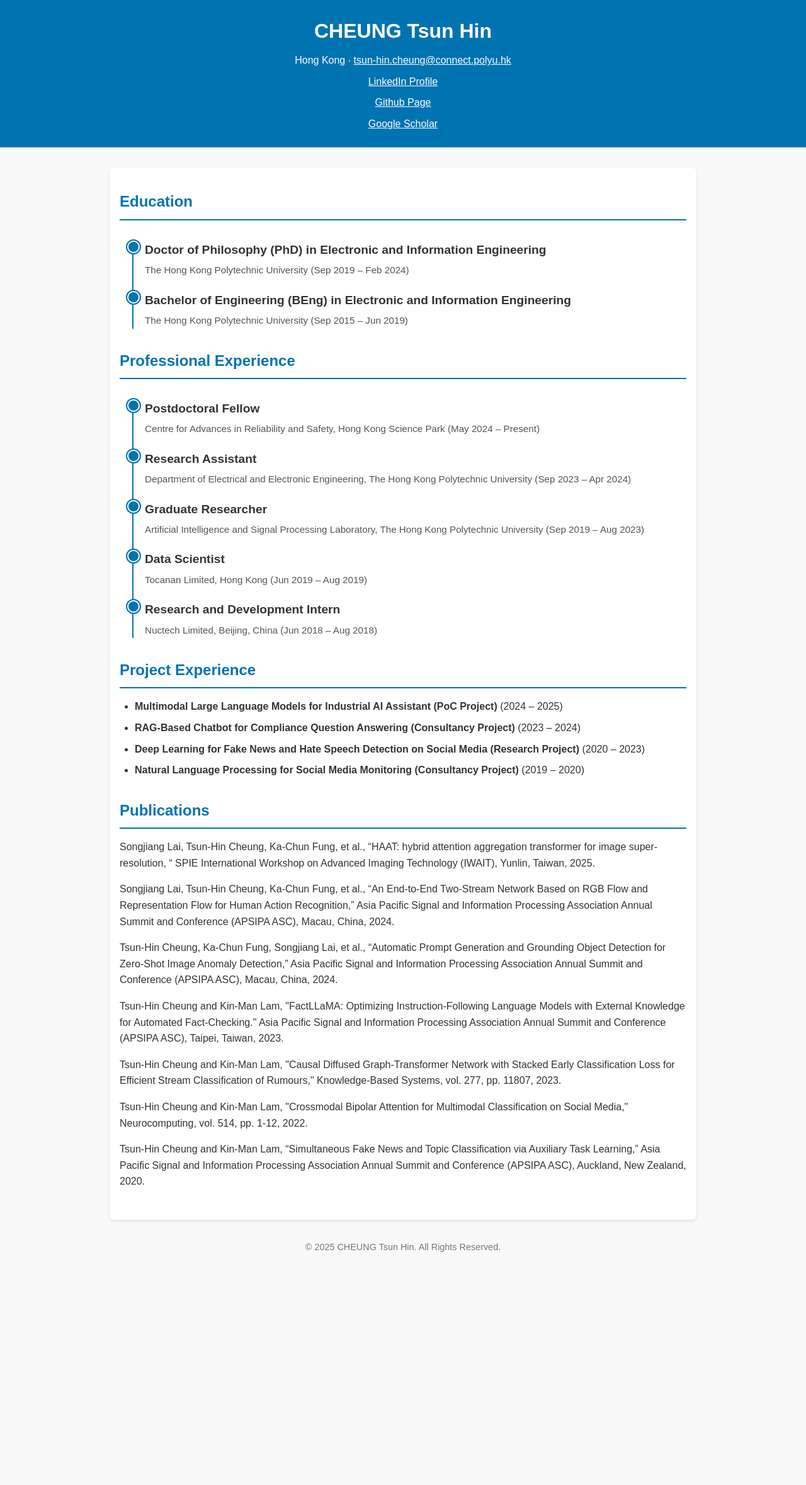
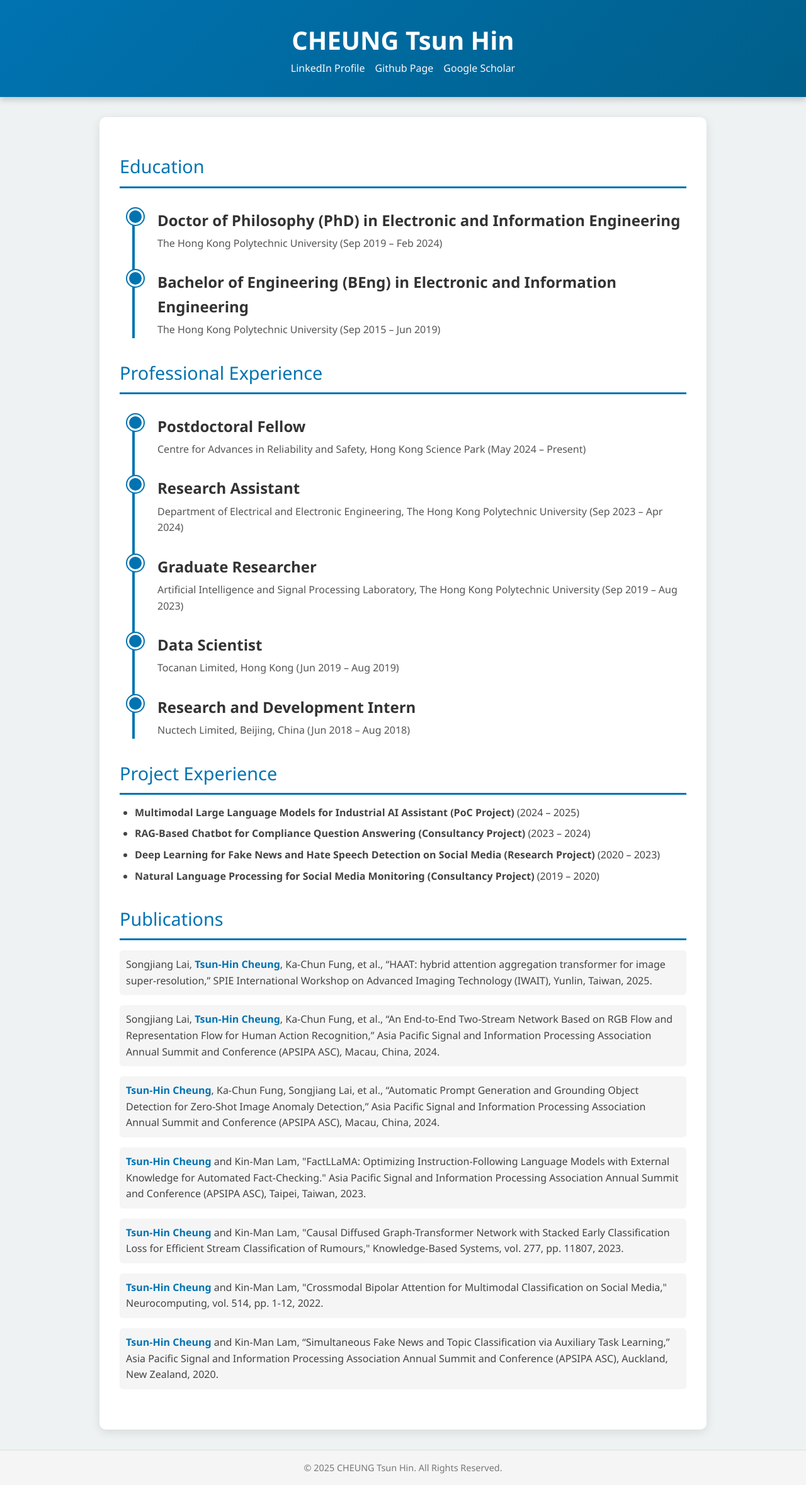
Before and after one commit to thcheung/thcheung.github.io, a Jekyll site: the page built from index.markdown, in a window 1280 px wide. Shown: the whole page at 63% size. Built offline with Jekyll 4.4.1, drawn with Linux system fonts in a browser that asks for light colours; before the commit the page ends 1992 px from its top, so only the background shows below that.

Commit message:
fix codes

```diff
--- a/_layouts/home.html
+++ b/_layouts/home.html
@@ -6,42 +6,62 @@
     <title>CHEUNG Tsun Hin, PhD</title>
     <style>
         body {
-            font-family: Arial, sans-serif;
+            font-family: 'Segoe UI', Tahoma, Geneva, Verdana, sans-serif;
             margin: 0;
             padding: 0;
             line-height: 1.6;
-            color: #333;
-            background-color: #f9f9f9;
+            color: #444;
+            background-color: #eef2f3;
         }
 
         header {
-            background: #0073b1;
+            background: linear-gradient(135deg, #0073b1, #005f8a);
             color: white;
-            padding: 1.5rem 1rem;
+            padding: 2rem 1rem;
             text-align: center;
+            box-shadow: 0 4px 10px rgba(0, 0, 0, 0.2);
+        }
+
+        header img {
+            max-width: 100px;
+            margin-bottom: 1rem;
         }
 
         header h1 {
             margin: 0;
-            font-size: 2rem;
+            font-size: 2.5rem;
+            font-weight: 700;
         }
 
         header p {
-            margin: 0.5rem 0 0;
+            margin: 0.5rem 0;
+            font-size: 1.1rem;
         }
 
-        header a {
-            color: white;
-            text-decoration: underline;
+        .contact-info {
+            display: flex;
+            justify-content: center;
+            gap: 1rem;
+            flex-wrap: wrap;
+        }
+
+        .contact-info a {
+            color: #f9f9f9;
+            text-decoration: none;
+            transition: color 0.3s;
+        }
+
+        .contact-info a:hover {
+            color: #d1d1d1;
         }
 
         .container {
             max-width: 900px;
             margin: 2rem auto;
-            padding: 1rem;
+            padding: 2rem;
             background: white;
-            box-shadow: 0 2px 5px rgba(0, 0, 0, 0.1);
-            border-radius: 8px;
+            box-shadow: 0 4px 15px rgba(0, 0, 0, 0.1);
+            border-radius: 10px;
         }
 
         .section {
@@ -49,11 +69,12 @@
         }
 
         .section h2 {
-            border-bottom: 2px solid #0073b1;
+            border-bottom: 3px solid #0073b1;
             margin-bottom: 1rem;
             padding-bottom: 0.5rem;
-            font-size: 1.5rem;
+            font-size: 1.8rem;
             color: #0073b1;
+            font-weight: 500;
         }
 
         .timeline {
@@ -69,14 +90,14 @@
             left: 20px;
             top: 0;
             bottom: 0;
-            width: 2px;
+            width: 4px;
             background: #0073b1;
         }
 
         .timeline-item {
             position: relative;
-            margin-bottom: 20px;
-            padding-left: 40px;
+            margin-bottom: 30px;
+            padding-left: 60px;
         }
 
         .timeline-item:last-child {
@@ -88,23 +109,24 @@
             position: absolute;
             left: 12px;
             top: 0;
-            width: 16px;
-            height: 16px;
+            width: 20px;
+            height: 20px;
             background: #0073b1;
-            border: 2px solid white;
+            border: 3px solid white;
             border-radius: 50%;
             box-shadow: 0 0 0 2px #0073b1;
         }
 
         .timeline-item h3 {
             margin: 0;
-            font-size: 1.2rem;
+            font-size: 1.5rem;
             color: #333;
+            font-weight: 600;
         }
 
         .timeline-item p {
             margin: 0.3rem 0 0;
-            font-size: 0.95rem;
+            font-size: 1rem;
             color: #555;
         }
 
@@ -124,6 +146,19 @@
 
         .publications ul li {
             margin-bottom: 1rem;
+            padding: 10px;
+            background: #f5f5f5;
+            border-radius: 5px;
+            transition: background 0.3s;
+        }
+
+        .publications ul li:hover {
+            background: #e0e0e0;
+        }
+
+        .publications ul li strong {
+            color: #0073b1;
+            font-weight: 700;
         }
 
         footer {
@@ -131,16 +166,20 @@
             margin-top: 2rem;
             font-size: 0.9rem;
             color: #777;
+            padding: 1rem 0;
+            background: #f5f5f5;
+            border-top: 1px solid #ddd;
         }
     </style>
 </head>
 <body>
     <header>
         <h1>CHEUNG Tsun Hin</h1>
-        <p>Hong Kong ∙ <a href="mailto:tsun-hin.cheung@connect.polyu.hk">tsun-hin.cheung@connect.polyu.hk</a> </p>
-        <p><a href="https://www.linkedin.com/in/tsunhincheung" target="_blank">LinkedIn Profile</a></p>
-        <p><a href="https://github.com/thcheung" target="_blank">Github Page</a></p>
-        <p><a href="https://scholar.google.com/citations?user=v5UKVvAAAAAJ&hl=en" target="_blank">Google Scholar</a></p>
+        <div class="contact-info">
+            <a href="https://www.linkedin.com/in/tsunhincheung" target="_blank">LinkedIn Profile</a>
+            <a href="https://github.com/thcheung" target="_blank">Github Page</a>
+            <a href="https://scholar.google.com/citations?user=v5UKVvAAAAAJ&hl=en" target="_blank">Google Scholar</a>
+        </div>
     </header>
 
     <div class="container">
@@ -197,14 +236,13 @@
         <div class="section publications">
             <h2>Publications</h2>
             <ul>
-              <li>Songjiang Lai, Tsun-Hin Cheung, Ka-Chun Fung, et al., “HAAT: hybrid attention aggregation transformer for image super-resolution, “ SPIE International Workshop on Advanced Imaging Technology (IWAIT), Yunlin, Taiwan, 2025.</li>
-                <li>Songjiang Lai, Tsun-Hin Cheung, Ka-Chun Fung, et al., “An End-to-End Two-Stream Network Based on RGB Flow and Representation Flow for Human Action Recognition,” Asia Pacific Signal and Information Processing Association Annual Summit and Conference (APSIPA ASC), Macau, China, 2024. </li>
-                  <li>Tsun-Hin Cheung, Ka-Chun Fung, Songjiang Lai, et al., “Automatic Prompt Generation and Grounding Object Detection for Zero-Shot Image Anomaly Detection,” Asia Pacific Signal and Information Processing Association Annual Summit and Conference (APSIPA ASC), Macau, China, 2024. </li>
-                    <li>Tsun-Hin Cheung and Kin-Man Lam, "FactLLaMA: Optimizing Instruction-Following Language Models with External Knowledge for Automated Fact-Checking." Asia Pacific Signal and Information Processing Association Annual Summit and Conference (APSIPA ASC), Taipei, Taiwan, 2023. </li>
-                      <li>Tsun-Hin Cheung and Kin-Man Lam, "Causal Diffused Graph-Transformer Network with Stacked Early Classification Loss for Efficient Stream Classification of Rumours," Knowledge-Based Systems, vol. 277, pp. 11807, 2023.  </li>
-                        <li>Tsun-Hin Cheung and Kin-Man Lam, "Crossmodal Bipolar Attention for Multimodal Classification on Social Media," Neurocomputing, vol. 514, pp. 1-12, 2022. </li>
-                          <li>Tsun-Hin Cheung and Kin-Man Lam, “Simultaneous Fake News and Topic Classification via Auxiliary Task Learning,” Asia Pacific Signal and Information Processing Association Annual Summit and Conference (APSIPA ASC), Auckland, New Zealand, 2020.</li>
-
+              <li>Songjiang Lai, <strong>Tsun-Hin Cheung</strong>, Ka-Chun Fung, et al., “HAAT: hybrid attention aggregation transformer for image super-resolution,” SPIE International Workshop on Advanced Imaging Technology (IWAIT), Yunlin, Taiwan, 2025.</li>
+                <li>Songjiang Lai, <strong>Tsun-Hin Cheung</strong>, Ka-Chun Fung, et al., “An End-to-End Two-Stream Network Based on RGB Flow and Representation Flow for Human Action Recognition,” Asia Pacific Signal and Information Processing Association Annual Summit and Conference (APSIPA ASC), Macau, China, 2024.</li>
+                <li><strong>Tsun-Hin Cheung</strong>, Ka-Chun Fung, Songjiang Lai, et al., “Automatic Prompt Generation and Grounding Object Detection for Zero-Shot Image Anomaly Detection,” Asia Pacific Signal and Information Processing Association Annual Summit and Conference (APSIPA ASC), Macau, China, 2024.</li>
+                <li><strong>Tsun-Hin Cheung</strong> and Kin-Man Lam, "FactLLaMA: Optimizing Instruction-Following Language Models with External Knowledge for Automated Fact-Checking." Asia Pacific Signal and Information Processing Association Annual Summit and Conference (APSIPA ASC), Taipei, Taiwan, 2023.</li>
+                <li><strong>Tsun-Hin Cheung</strong> and Kin-Man Lam, "Causal Diffused Graph-Transformer Network with Stacked Early Classification Loss for Efficient Stream Classification of Rumours," Knowledge-Based Systems, vol. 277, pp. 11807, 2023.</li>
+                <li><strong>Tsun-Hin Cheung</strong> and Kin-Man Lam, "Crossmodal Bipolar Attention for Multimodal Classification on Social Media," Neurocomputing, vol. 514, pp. 1-12, 2022.</li>
+                <li><strong>Tsun-Hin Cheung</strong> and Kin-Man Lam, “Simultaneous Fake News and Topic Classification via Auxiliary Task Learning,” Asia Pacific Signal and Information Processing Association Annual Summit and Conference (APSIPA ASC), Auckland, New Zealand, 2020.</li>
             </ul>
         </div>
     </div>
```
Also changed, not shown: _layouts/default.html (+1 -10 lines).
